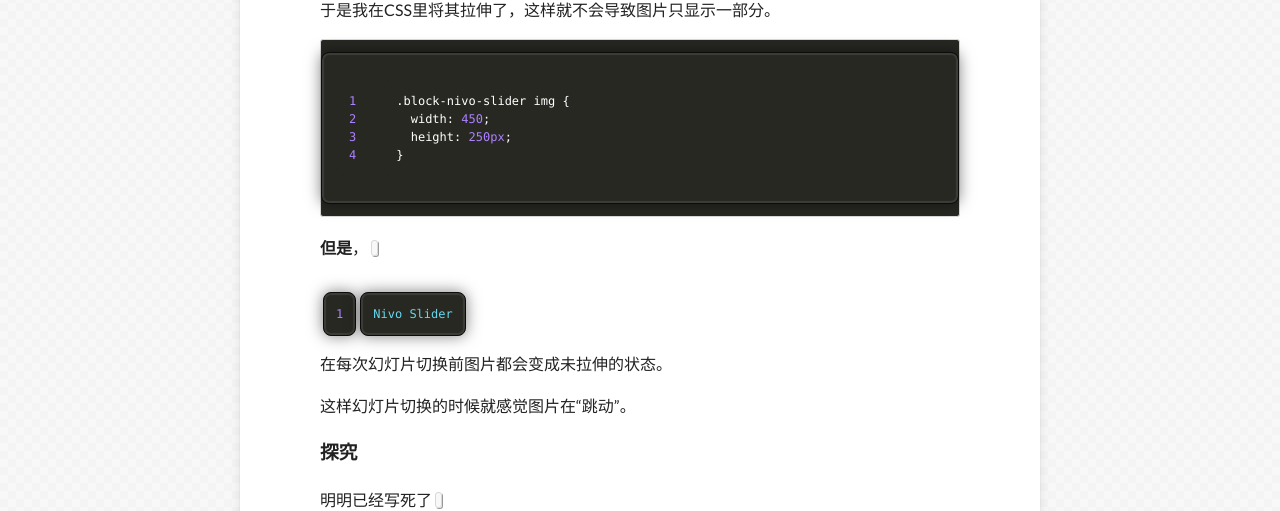
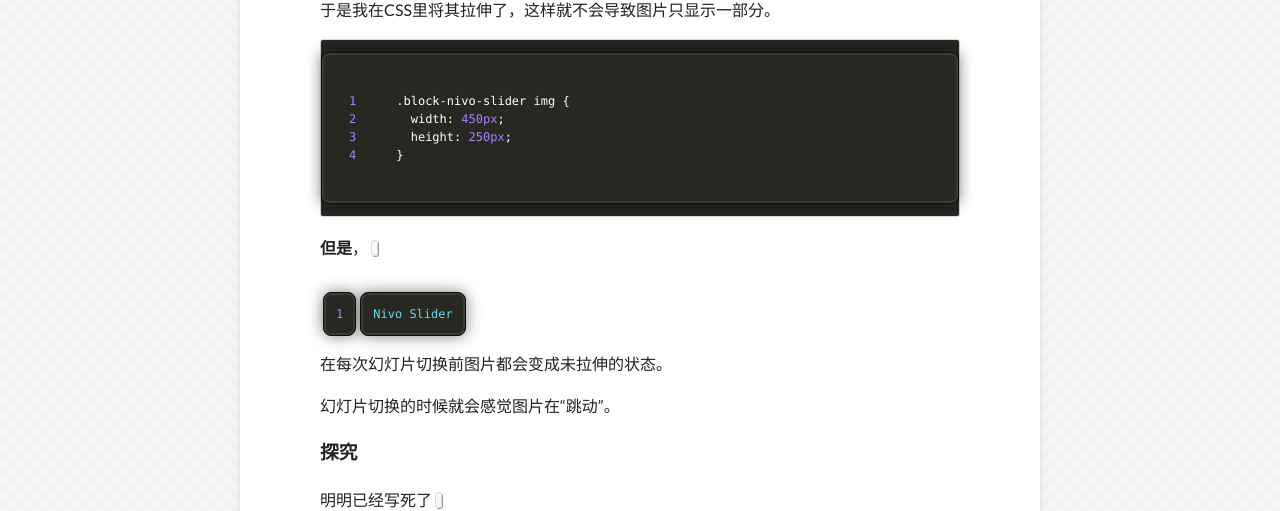
Before and after one commit to heamon7/dss886.github.io, a Jekyll site: the page built from _posts/2014-04-25-Drupal-7-建站学习手记（四）：修改Nivo-Slider模块的宽高.md, in a window 1280 px wide and 900 px high, scrolled down 945 px. Shown: the part 148-659 px from the top of the window. Built offline with Jekyll 4.4.1, drawn with Linux system fonts in a browser that asks for light colours; nearby versions of some CDN libraries; comment, search, counter and statistics services are not loaded.

Commit message:
update posts

```diff
--- a/_posts/2014-04-25-Drupal-7-建站学习手记（四）：修改Nivo-Slider模块的宽高.md
+++ b/_posts/2014-04-25-Drupal-7-建站学习手记（四）：修改Nivo-Slider模块的宽高.md
@@ -31,14 +31,14 @@ share: true
 
 ~~~css
 .block-nivo-slider img {
-  width: 450;
+  width: 450px;
   height: 250px;
 }
 ~~~
 
 **但是**，`Nivo Slider`在每次幻灯片切换前图片都会变成未拉伸的状态。
 
-这样幻灯片切换的时候就感觉图片在“跳动”。
+幻灯片切换的时候就会感觉图片在“跳动”。
 
 ### 探究
 
@@ -58,7 +58,7 @@ share: true
 
 ~~~css
 .block-nivo-slider img {
-  width: 450;
+  width: 450px;
   max-height: 250px;
   min-height: 250px;
 }
```
